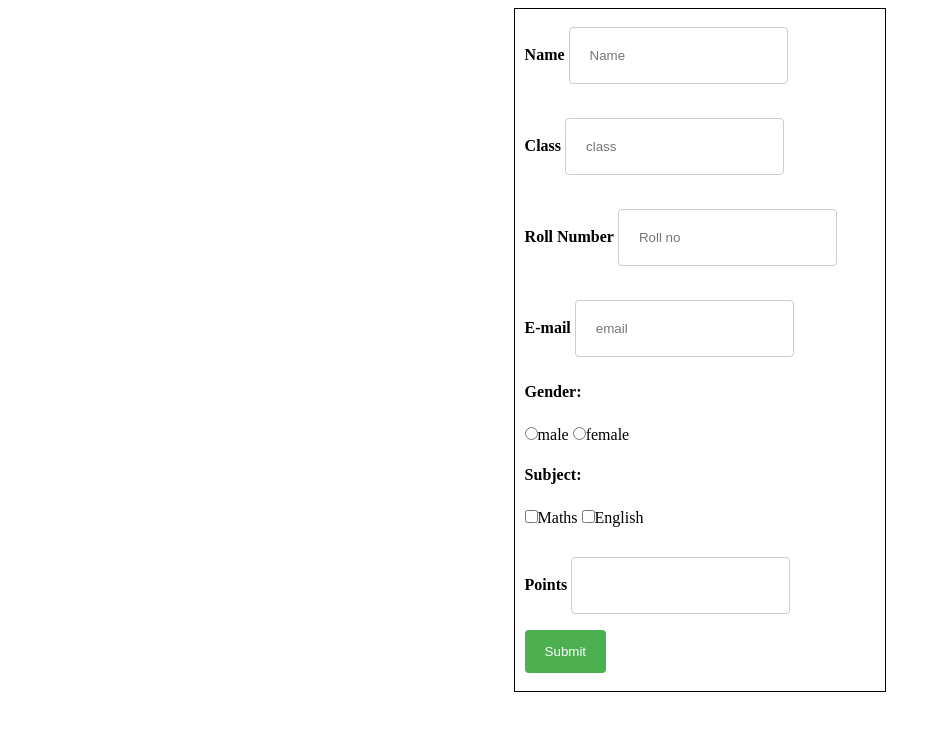
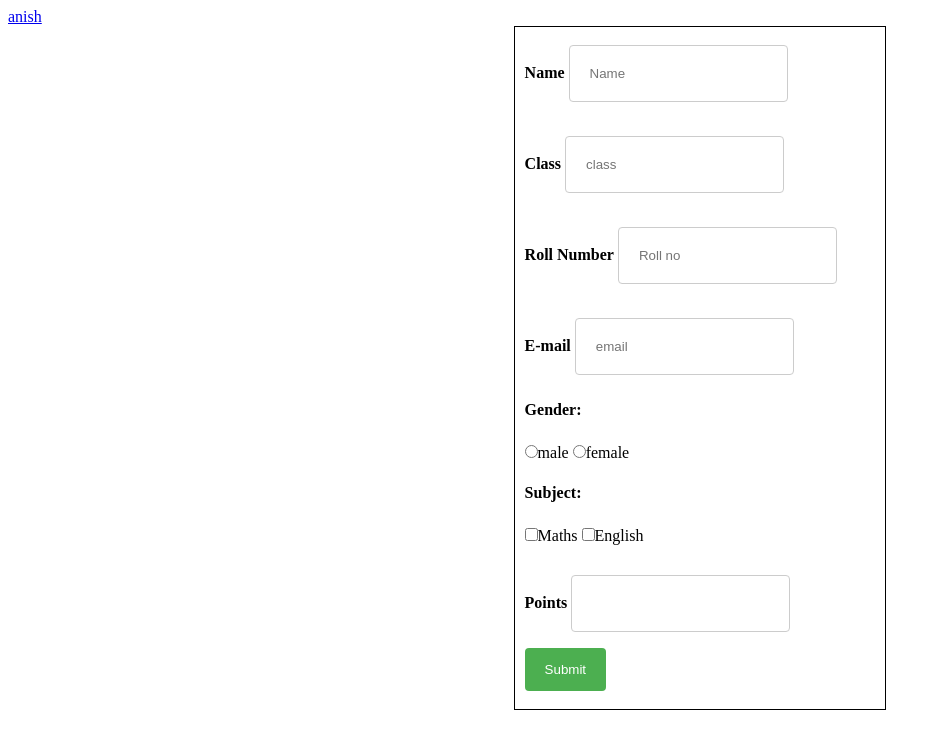
Before and after one commit to Purnikaaa/220336_Purnika_Tiwary, a plain HTML site: page form.html in a window 1280 px wide. Shown: the whole page, without its empty margins (0-941 px from the left). Drawn offline with Linux system fonts and the light colour scheme.

Commit message:
trying second

```diff
--- a/form.html
+++ b/form.html
@@ -10,6 +10,7 @@
     <title>Classowrk</title>
   </head>
   <body>
+    <a href="anishbhattarai.com.np"> anish</a>
     <form>
       <label for="name">Name</label>
       <input type="textbox" id="name" placeholder="Name" /> <br /><br />
```
